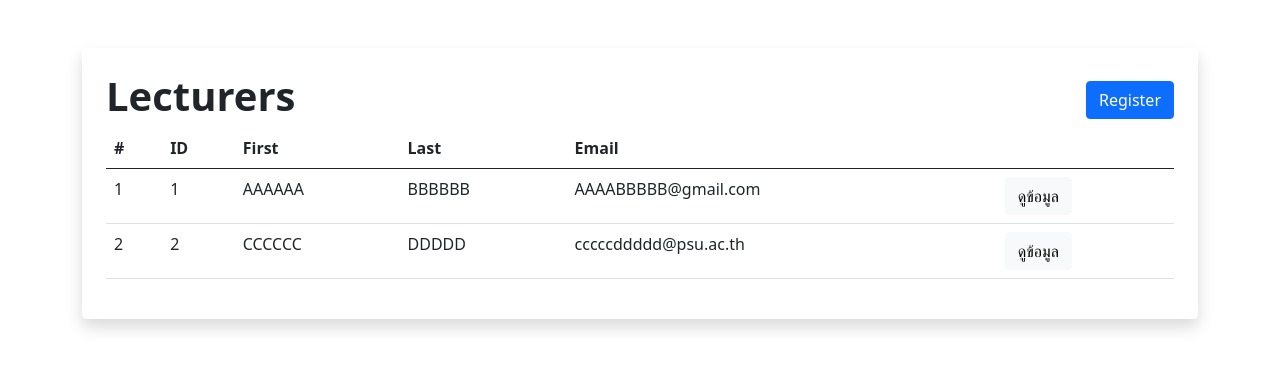
After one commit to essec/flask_sqlite, a Flask app: page /lecturers in a window 1280 px wide. The commit adds this page. Shown: the top 369 px of the page. Run offline with Flask 2, Linux system fonts and the light colour scheme; data comes from the database, SQL or seed files in the repository; both versions use the stored data as it was after the commit.

Commit message:
assign student's advicer

```diff
--- a/scitun/forms.py
+++ b/scitun/forms.py
@@ -26,3 +26,7 @@ class Lecturer(FlaskForm):
     last_name = fields.StringField("Last Name", validators=[validators.DataRequired()])
 
     email = fields.StringField("Email", validators=[validators.DataRequired()])
+
+
+class AssignStudent(FlaskForm):
+    student = fields.SelectField("Students", choices=[])
--- a/scitun/main.py
+++ b/scitun/main.py
@@ -1,4 +1,4 @@
-from flask import Flask, render_template, url_for, redirect
+from flask import Flask, render_template, url_for, redirect, request
 import pathlib
 
 from flask_sqlalchemy import model
@@ -38,7 +38,7 @@ def register_student():
     if not std_form.validate_on_submit():
         print(std_form.errors)
         return render_template("student/register.html", std_form=std_form)
-    print(std_form.data)
+    # print(std_form.data)
     student = models.Student()
     std_form.populate_obj(student)
     models.db.session.add(student)
@@ -50,4 +50,48 @@ def register_student():
 def student_view(student_id):
     student = models.Student.query.filter_by(student_id=student_id).first()
     return render_template("/student/view.html", student=student)
-    # return f"student {student_id}"
+
+
+@app.route("/lecturers")
+def lecturer_index():
+    lecturers = models.Lecturer.query.all()
+    return render_template("/lecturer/index.html", lecturers=lecturers)
+
+
+@app.route("/lecturers/register", methods=["GET", "POST"])
+def register_lecturer():
+    form = forms.Lecturer()
+    if not form.validate_on_submit():
+        print(form.errors)
+        return render_template("lecturer/register.html", form=form)
+    # print(form.data)
+    lecturer = models.Lecturer()
+    form.populate_obj(lecturer)
+    models.db.session.add(lecturer)
+    models.db.session.commit()
+    return redirect(url_for("lecturer_index"))
+
+
+@app.route("/lecturers/<lecturer_id>")
+def lecturer_view(lecturer_id):
+    lecturer = models.Lecturer.query.filter_by(lecturer_id=lecturer_id).first()
+    students = models.Student.query.filter_by(lecturer_id=None).all()
+    form = forms.AssignStudent()
+    form.student.choices = [
+        (student.student_id, student.student_id) for student in students
+    ]
+    if not form.validate_on_submit():
+        return render_template("/lecturer/view.html", lecturer=lecturer, form=form)
+    return redirect(url_for("lecturer_view", lecturer_id=lecturer.lecturer_id))
+
+
+@app.route("/advicer/register", methods=["POST"])
+def assign_student():
+    student_id = request.form.get("student")
+    lecturer_id = request.form.get("lecturer_id")
+    student = models.Student.query.filter_by(student_id=student_id).first()
+    lecturer = models.Lecturer.query.filter_by(lecturer_id=lecturer_id).first()
+    if lecturer and student:
+        lecturer.advisee.append(student)
+    models.db.session.commit()
+    return redirect(url_for("lecturer_view", lecturer_id=lecturer_id))
--- /dev/null
+++ b/scitun/templates/lecturer/index.html
@@ -0,0 +1,41 @@
+{% extends "base/base.html" %}
+{% block title %}Students{% endblock %}
+
+{% macro render_lecturer_table(lecturers) %}
+<table class="table">
+  <thead>
+    <tr>
+      <th>#</th>
+      <th>ID</th>
+      <th>First</th>
+      <th>Last</th>
+      <th>Email</th>
+      <th></th>
+    </tr>
+  </thead>
+  <tbody>
+    {% for lecturer in lecturers%}
+    <tr>
+      <td>{{ loop.index }}</td>
+      <td>{{ lecturer.lecturer_id }}</td>
+      <td>{{ lecturer.first_name }}</td>
+      <td>{{ lecturer.last_name }}</td>
+      <td>{{ lecturer.email }}</td>
+      <td><a href="{{ url_for('lecturer_view', lecturer_id=lecturer.lecturer_id) }}" class="btn btn-light" >ดูข้อมูล</a></td>
+    </tr>
+    {% endfor %}
+  </tbody>
+</table>
+{% endmacro %}
+
+{% block body %}
+<div class="container mt-5">
+  <div class="rounded-3 p-4 shadow">
+    <div class="d-flex justify-content-between">
+      <h1 class="fw-bold">Lecturers</h1>
+      <a href="{{ url_for('register_lecturer') }}" class="btn btn-primary align-self-center">Register</a>
+    </div>
+    {{ render_lecturer_table(lecturers) }}
+  </div>
+</div>
+{% endblock %}
--- a/scitun/templates/student/index.html
+++ b/scitun/templates/student/index.html
@@ -10,6 +10,7 @@
       <th>First</th>
       <th>Last</th>
       <th>Email</th>
+      <th>Adviser</th>
       <th></th>
     </tr>
   </thead>
@@ -21,6 +22,7 @@
       <td>{{ student.fist_name }}</td>
       <td>{{ student.last_name }}</td>
       <td>{{ student.email }}</td>
+      <td>{{ student.lecturer_id }}</td>
       <td><a href="{{ url_for('student_view', student_id=student.student_id) }}" class="btn btn-light" >ดูข้อมูล</a></td>
     </tr>
     {% endfor %}
```
Also changed, not shown: scitun/templates/lecturer/register.html (added, +32 -0 lines), scitun/templates/lecturer/view.html (added, +37 -0 lines), data/scitun.db.
